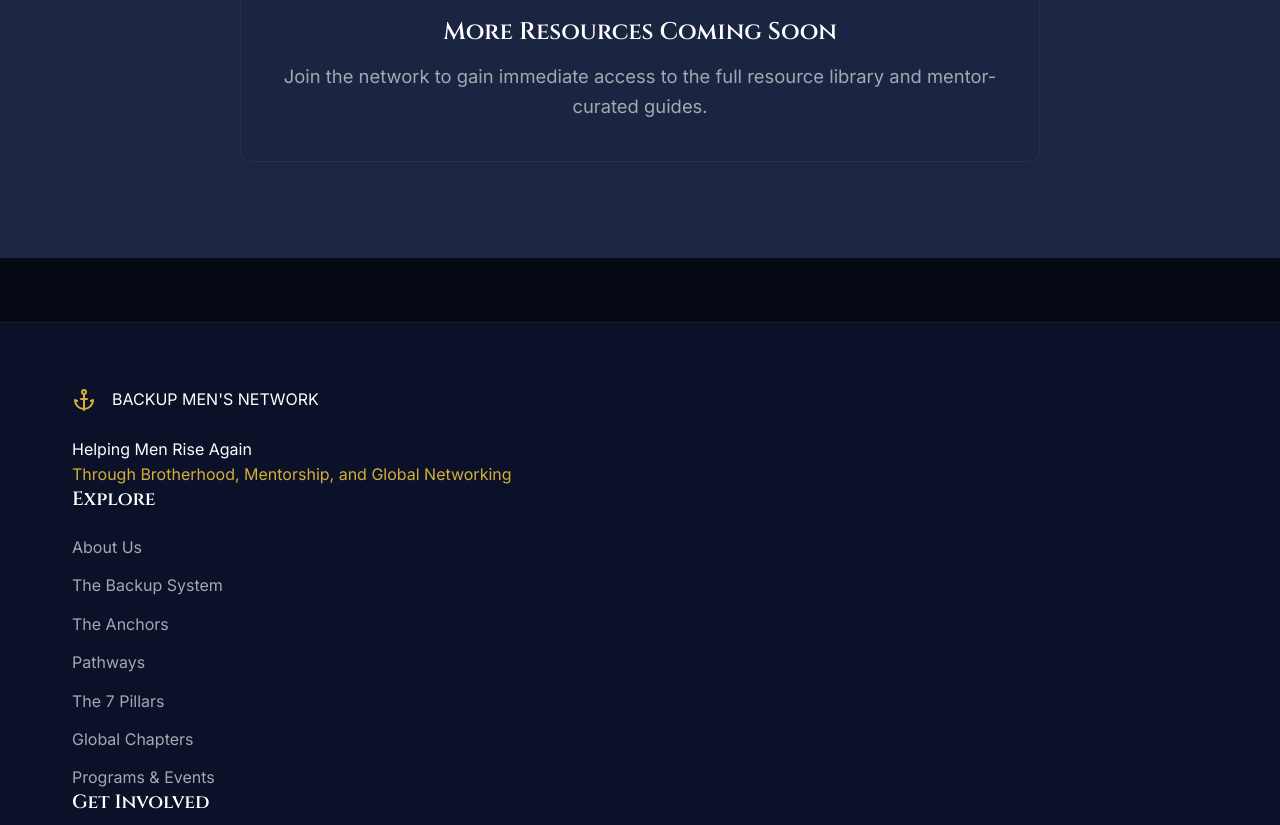
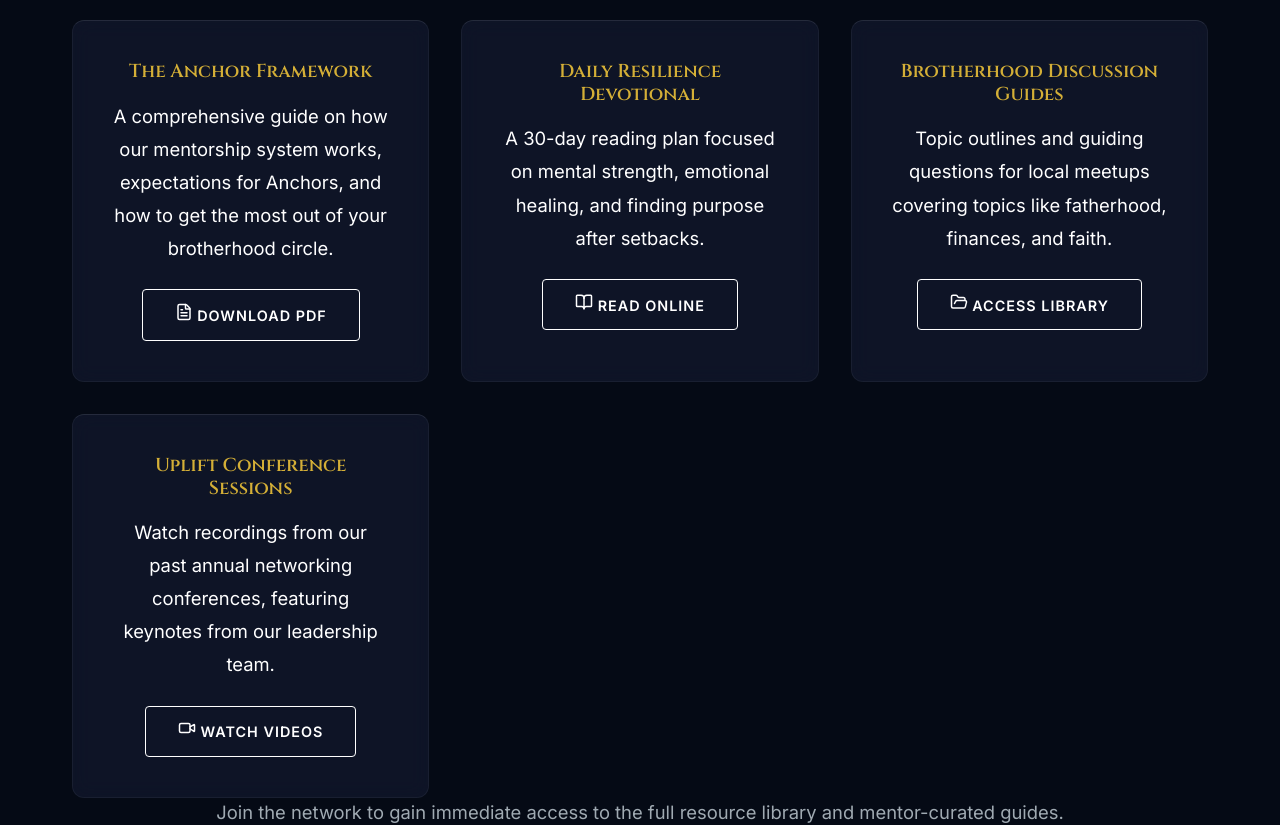
Before and after one commit to osofocarl-web/backupuk-site, a React (Vite) app in the folder mens-network/: page /resources in a window 1280 px wide. Shown: the part 1751-2576 px from the top of the page. Built offline with nearby package versions, Linux system fonts and the light colour scheme.

Commit message:
Populate Resources page with download cards

```diff
--- a/mens-network/src/pages/Resources.jsx
+++ b/mens-network/src/pages/Resources.jsx
@@ -68,11 +68,43 @@ const Resources = () => {
                 </div>
             </section>
 
-            {/* Notice */}
-            <section className="notice-section section-padding text-center">
-                <div className="container p-5 glass-card max-w-800 mx-auto">
-                    <h2>More Resources Coming Soon</h2>
-                    <p className="lead text-muted mt-3 mb-0">Join the network to gain immediate access to the full resource library and mentor-curated guides.</p>
+            {/* Resource Downloads */}
+            <section className="resources-downloads section-padding text-center">
+                <div className="container">
+                    <h2 className="text-accent mb-5">DOWNLOADABLE MATERIALS</h2>
+                    <div className="resources-grid" style={{ display: 'grid', gridTemplateColumns: 'repeat(auto-fit, minmax(300px, 1fr))', gap: '2rem' }}>
+
+                        {/* Resource Card 1 */}
+                        <div className="resource-card glass-card">
+                            <h3 className="text-accent mb-3">The Anchor Framework</h3>
+                            <p className="description mb-4">A comprehensive guide on how our mentorship system works, expectations for Anchors, and how to get the most out of your brotherhood circle.</p>
+                            <a href="#" className="btn btn-outline" style={{ display: 'inline-block', textAlign: 'center' }}><FileText size={18} className="me-2" /> Download PDF</a>
+                        </div>
+
+                        {/* Resource Card 2 */}
+                        <div className="resource-card glass-card">
+                            <h3 className="text-accent mb-3">Daily Resilience Devotional</h3>
+                            <p className="description mb-4">A 30-day reading plan focused on mental strength, emotional healing, and finding purpose after setbacks.</p>
+                            <a href="#" className="btn btn-outline" style={{ display: 'inline-block', textAlign: 'center' }}><BookOpen size={18} className="me-2" /> Read Online</a>
+                        </div>
+
+                        {/* Resource Card 3 */}
+                        <div className="resource-card glass-card">
+                            <h3 className="text-accent mb-3">Brotherhood Discussion Guides</h3>
+                            <p className="description mb-4">Topic outlines and guiding questions for local meetups covering topics like fatherhood, finances, and faith.</p>
+                            <a href="#" className="btn btn-outline" style={{ display: 'inline-block', textAlign: 'center' }}><FolderOpen size={18} className="me-2" /> Access Library</a>
+                        </div>
+
+                        {/* Resource Card 4 */}
+                        <div className="resource-card glass-card">
+                            <h3 className="text-accent mb-3">Uplift Conference Sessions</h3>
+                            <p className="description mb-4">Watch recordings from our past annual networking conferences, featuring keynotes from our leadership team.</p>
+                            <a href="#" className="btn btn-outline" style={{ display: 'inline-block', textAlign: 'center' }}><Video size={18} className="me-2" /> Watch Videos</a>
+                        </div>
+
+                    </div>
+
+                    <p className="lead text-muted mt-5 mb-0">Join the network to gain immediate access to the full resource library and mentor-curated guides.</p>
                 </div>
             </section>
         </div>
```
